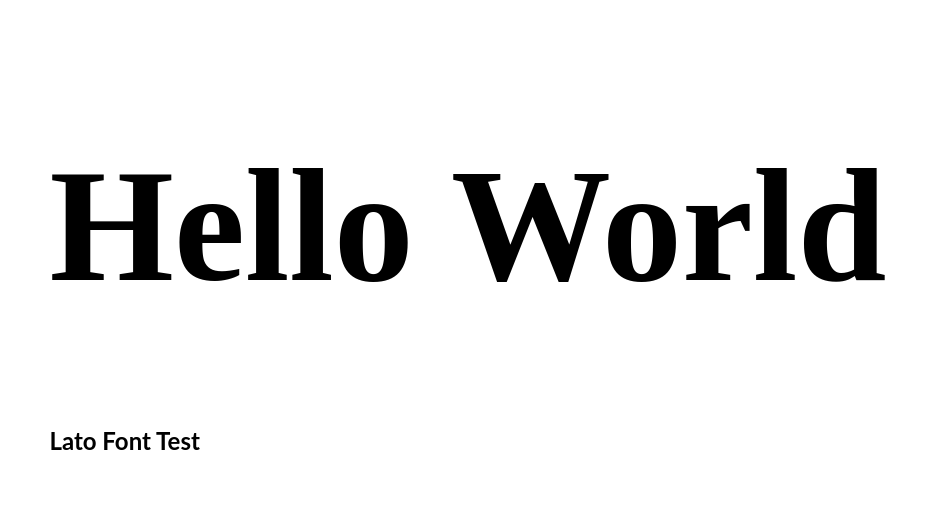
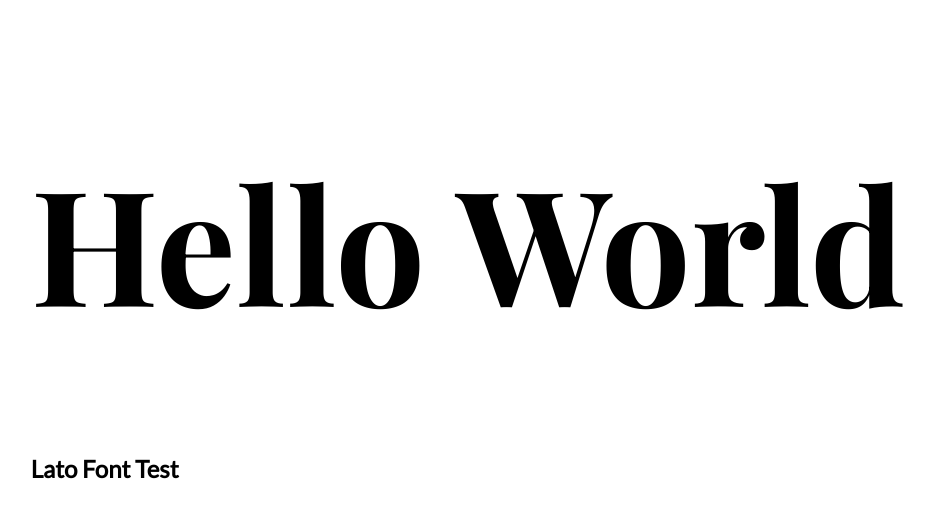
Before and after one commit to jasontcrabtree/font-flash, a Gatsby site: page / in a window 1280 px wide. Shown: the part 93-610 px from the top of the page, without its empty margins (172-1106 px from the left). Built offline with nearby package versions, Linux system fonts and the light colour scheme; Gatsby itself is replaced by a stand-in of ours.

Commit message:
preload font plugin added

```diff
--- /dev/null
+++ b/font-preload-cache.json
@@ -0,0 +1 @@
+{"timestamp":1608183393795,"hash":"16989cee614a1170a234477346bf6dcb","assets":{"/dev-404-page/":{"https://fonts.gstatic.com/s/lato/v17/S6uyw4BMUTPHjx4wXiWtFCc.woff2":true,"https://fonts.gstatic.com/s/playfairdisplay/v21/nuFvD-vYSZviVYUb_rj3ij__anPXJzDwcbmjWBN2PKeiunDXbtXK-F2qC0s.woff":true},"/":{"https://fonts.gstatic.com/s/lato/v17/S6uyw4BMUTPHjx4wXiWtFCc.woff2":true,"https://fonts.gstatic.com/s/playfairdisplay/v21/nuFvD-vYSZviVYUb_rj3ij__anPXJzDwcbmjWBN2PKeiunDXbtXK-F2qC0s.woff":true}}}
--- a/gatsby-config.js
+++ b/gatsby-config.js
@@ -8,5 +8,6 @@ module.exports = {
   /* Your site config here */
   plugins: [
     'gatsby-plugin-react-helmet',
+    'gatsby-plugin-preload-fonts',
   ],
 }
--- a/package.json
+++ b/package.json
@@ -7,6 +7,7 @@
   "scripts": {
     "build": "gatsby build",
     "develop": "gatsby develop",
+    "preload-fonts": "gatsby-preload-fonts",
     "format": "prettier --write \"**/*.{js,jsx,ts,tsx,json,md}\"",
     "start": "npm run develop",
     "serve": "gatsby serve",
@@ -16,6 +17,7 @@
   "dependencies": {
     "gatsby": "^2.26.1",
     "gatsby-plugin-prefetch-google-fonts": "^1.4.3",
+    "gatsby-plugin-preload-fonts": "^1.6.0",
     "gatsby-plugin-react-helmet": "^3.7.0",
     "react": "^16.12.0",
     "react-dom": "^16.12.0",
--- a/src/pages/style.css
+++ b/src/pages/style.css
@@ -1,5 +1,7 @@
+@import url("https://fonts.googleapis.com/css2?family=Lato&family=Playfair+Display:wght@700&display=block");
+
 html {
-  font-family: "Playfair Display", sans-serif;
+  font-family: "Lato", sans-serif;
   display: grid;
   margin: 6rem auto;
   padding: 1rem;
@@ -10,7 +12,3 @@ h1 {
   font-family: "Playfair Display", sans-serif;
   font-size: 160px;
 }
-
-h2 {
-  font-family: "Lato", serif;
-}
```
